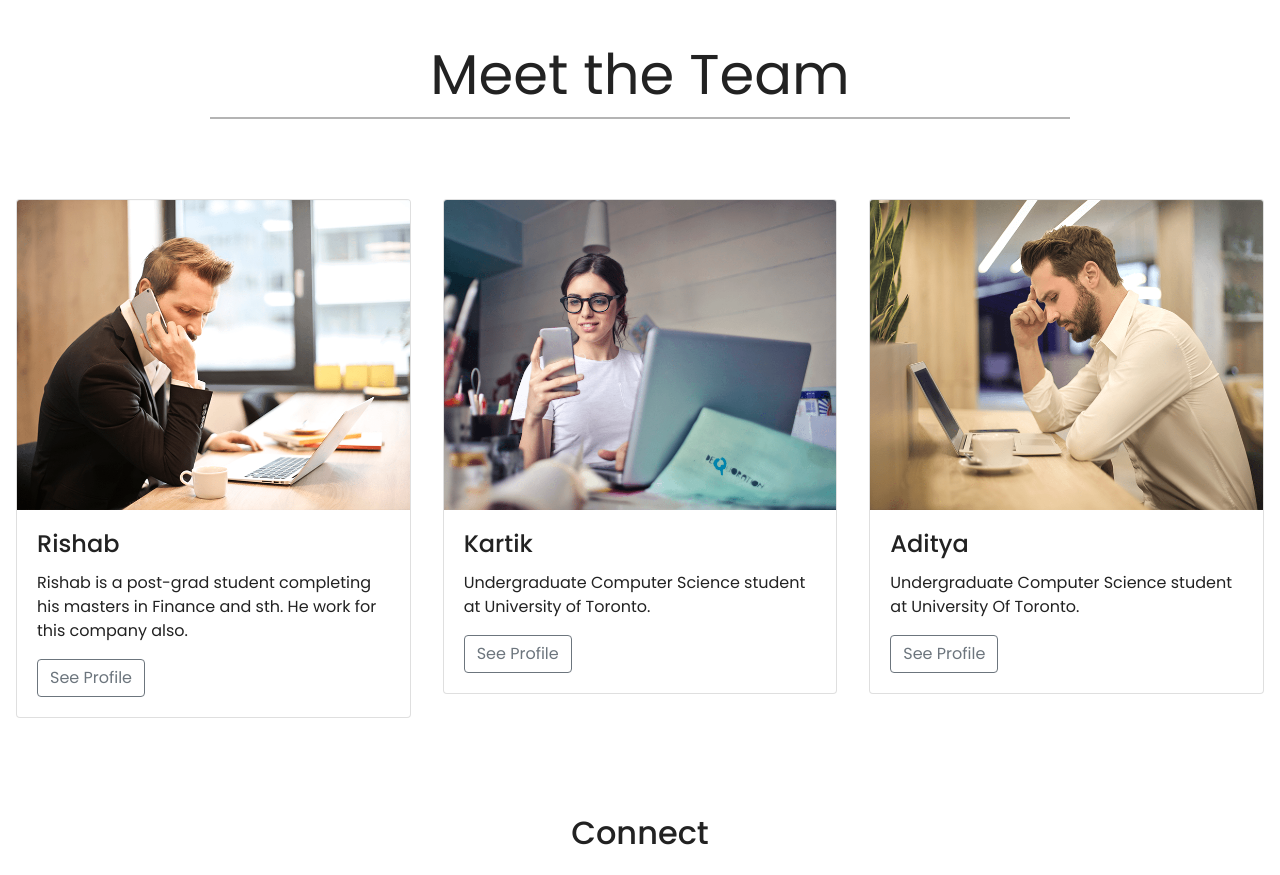
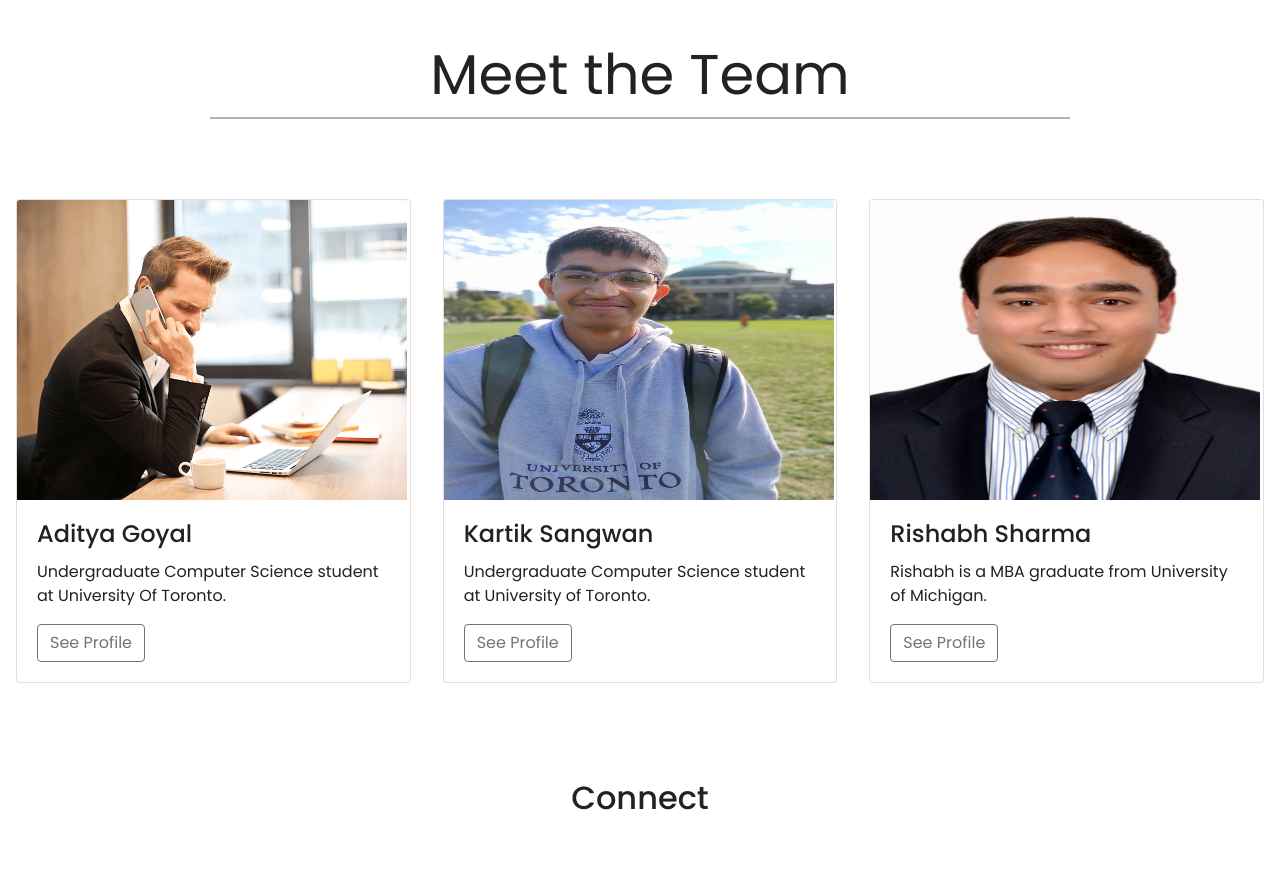
Before and after one commit to Kartik-Sangwan/Buddhi, a Flask app: page / in a window 1280 px wide. Shown: the part 2823-3698 px from the top of the page. Run offline with Flask 2, Linux system fonts and the light colour scheme; some libraries are stand-ins or nearby versions.

Commit message:
Added profile images and linked to linkedin accounts

```diff
--- a/flask_login/main/static/Stylesheets/style.css
+++ b/flask_login/main/static/Stylesheets/style.css
@@ -77,6 +77,11 @@ body {
 li {
   margin: 20px;
   font-size: 20px;
+}
+
+.card-img-top {
+  width: 390px;
+  height: 300px;
 }
 
 .fa-code {
--- a/flask_login/main/templates/index.html
+++ b/flask_login/main/templates/index.html
@@ -236,41 +236,41 @@
                         <img class="card-img-top" src="../static/img/team1.png" alt="" />
                         <div class="card-body">
                             <h4 class="card-title">
-                                Rishab
+                                Aditya Goyal
                             </h4>
                             <p>
-                                Rishab is a post-grad student completing his masters in
-                                Finance and sth. He work for this company also.
+                                Undergraduate Computer Science student at University Of Toronto.
                             </p>
-                            <a href="#" class="btn btn-outline-secondary">See Profile</a>
+                            <a target="_blank" href="https://www.linkedin.com/in/adi-goyal/" class="btn btn-outline-secondary">See Profile</a>
+                        </div>
+
+                    </div>
+                </div>
+                <div class="col-md-4">
+                    <div class="card">
+                        <img class="card-img-top" src="../static/img/team2.jpg" alt="" />
+                        <div class="card-body">
+                            <h4 class="card-title">
+                                Kartik Sangwan
+                            </h4>
+                            <p>
+                                Undergraduate Computer Science student at University of Toronto.
+                            </p>
+                            <a target="_blank" href="https://www.linkedin.com/in/kartik-sangwan-293b81125/"  class="btn btn-outline-secondary">See Profile</a>
                         </div>
                     </div>
                 </div>
                 <div class="col-md-4">
                     <div class="card">
-                        <img class="card-img-top" src="../static/img/team2.png" alt="" />
+                        <img class="card-img-top" src="../static/img/team3.jpg" alt="" />
                         <div class="card-body">
                             <h4 class="card-title">
-                                Kartik
+                                Rishabh Sharma
                             </h4>
                             <p>
-                                Undergraduate Computer Science student at University of Toronto.
+                                Rishabh is a MBA graduate from University of Michigan.
                             </p>
-                            <a href="#" class="btn btn-outline-secondary">See Profile</a>
-                        </div>
-                    </div>
-                </div>
-                <div class="col-md-4">
-                    <div class="card">
-                        <img class="card-img-top" src="../static/img/team3.png" alt="" />
-                        <div class="card-body">
-                            <h4 class="card-title">
-                                Aditya
-                            </h4>
-                            <p>
-                                Undergraduate Computer Science student at University Of Toronto.
-                            </p>
-                            <a href="#" class="btn btn-outline-secondary">See Profile</a>
+                            <a target = "_blank" href="https://www.linkedin.com/in/akul237/" class="btn btn-outline-secondary">See Profile</a>
                         </div>
                     </div>
                 </div>
```
Also changed, not shown: flask_login/main/static/img/team2.jpg (added), flask_login/main/static/img/team2.png (deleted), flask_login/main/static/img/team3.jpg (added), flask_login/main/static/img/team3.png (deleted).
